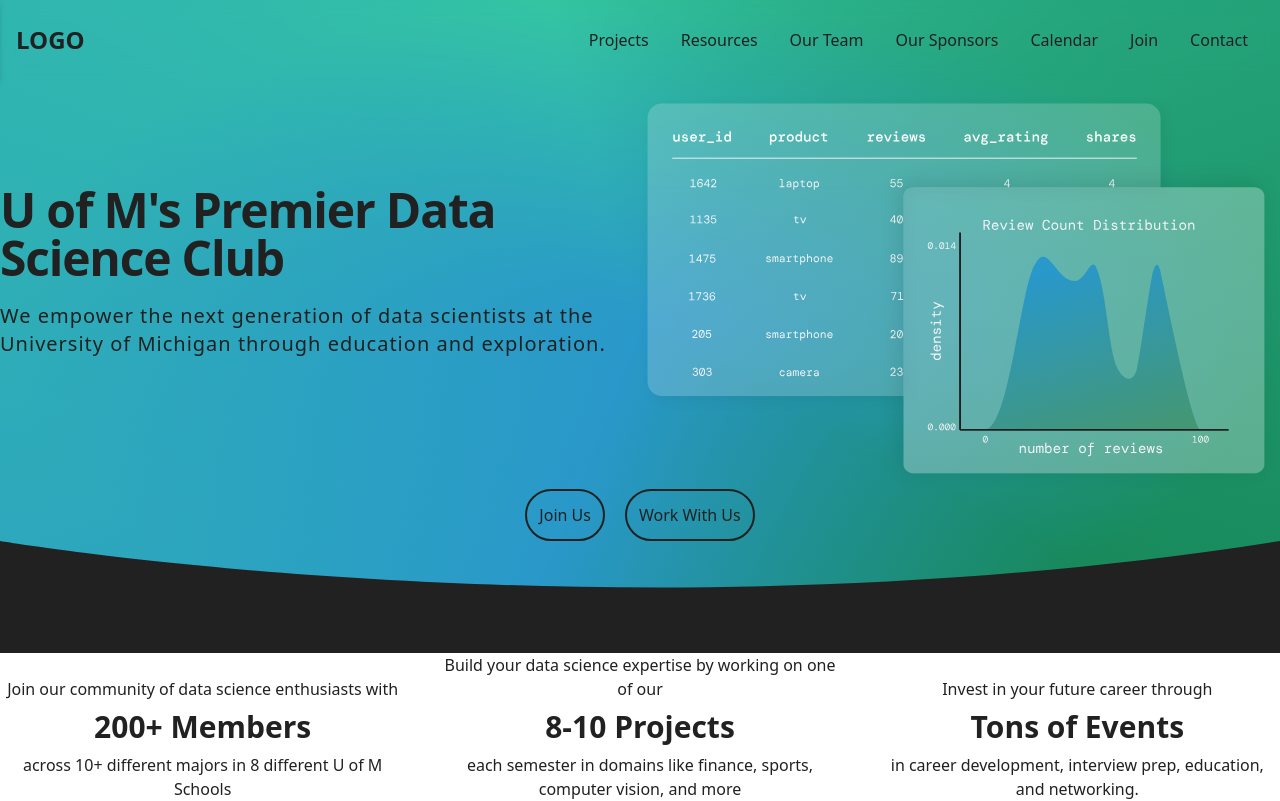
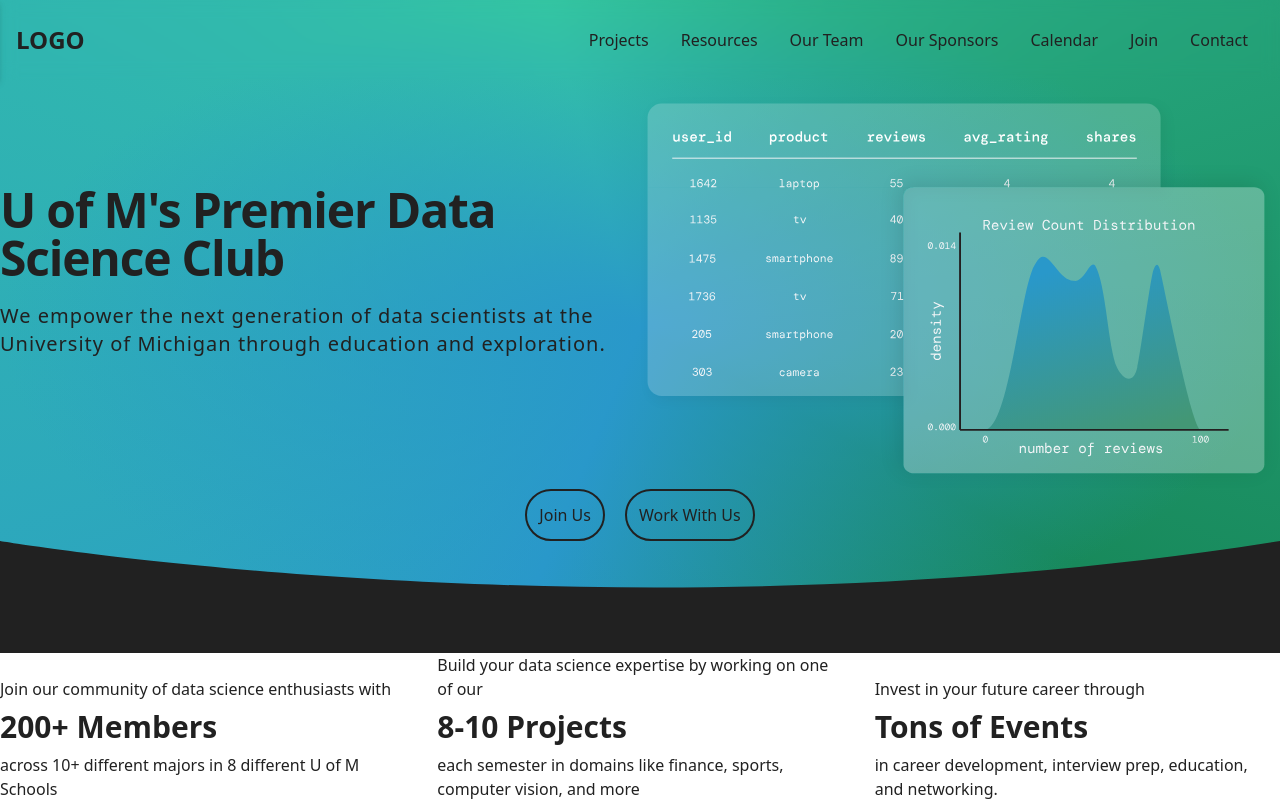
Before and after one commit to MichiganDataScienceTeam/official-website, a Next.js app: page / in a window 1280 px wide. Shown: the top 801 px of the page. Built offline with nearby package versions, Linux system fonts and the light colour scheme.

Commit message:
make homepage more readable

```diff
--- a/pages/index.jsx
+++ b/pages/index.jsx
@@ -55,7 +55,7 @@
         <Wave></Wave>
       </div>
       <div className="container mx-auto">
-        <div className="grid bullets items-center text-center gap-x-8 gap-y-2 grid-flow-col">
+        <div className="grid bullets items-center gap-x-8 gap-y-2 grid-flow-col">
           <p className="self-end">
             Join our community of data science enthusiasts with
           </p>
@@ -142,6 +142,5 @@
   const projectFilePath = path.join(process.cwd(), "config", "homepage.json");
   const projectFileContent = fs.readFileSync(projectFilePath, "utf-8");
   const projects = JSON.parse(projectFileContent);
-  console.log(projects);
   return { props: { sponsors, projects } };
 }
```
